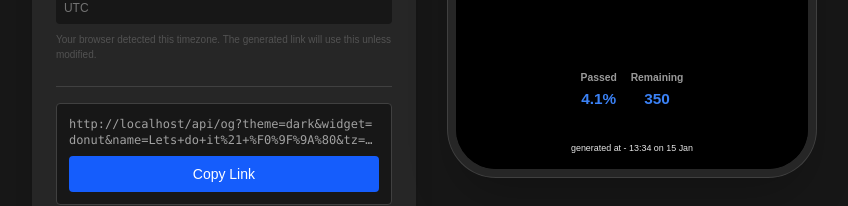
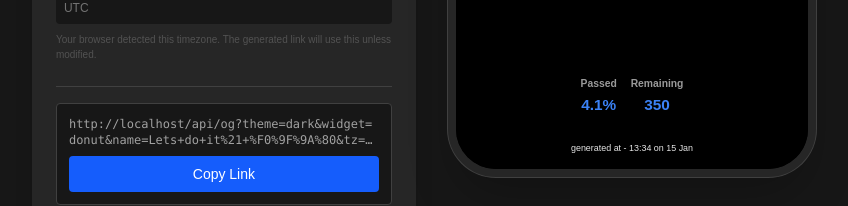
Before and after one commit to stdeepak22/wallpaper-generator, a Next.js app: page / in a window 1280 px wide. Shown: the part 655-861 px from the top of the page, without its empty margins (216-1064 px from the left). Built offline with nearby package versions, Linux system fonts and the light colour scheme.

Commit message:
adjust position after footer - "generated at"

```diff
--- a/app/components/WallpaperLayout.tsx
+++ b/app/components/WallpaperLayout.tsx
@@ -85,7 +85,7 @@ export function WallpaperLayout({ config, model }: { config: WallpaperConfig, mo
                 width: '100%',
                 fontSize: `${s.statSize}px`,
                 fontWeight: 'bold',
-                marginBottom: '110px'
+                marginBottom: '90px'
             }}>
                 <div style={{
                     display: 'flex',
```
